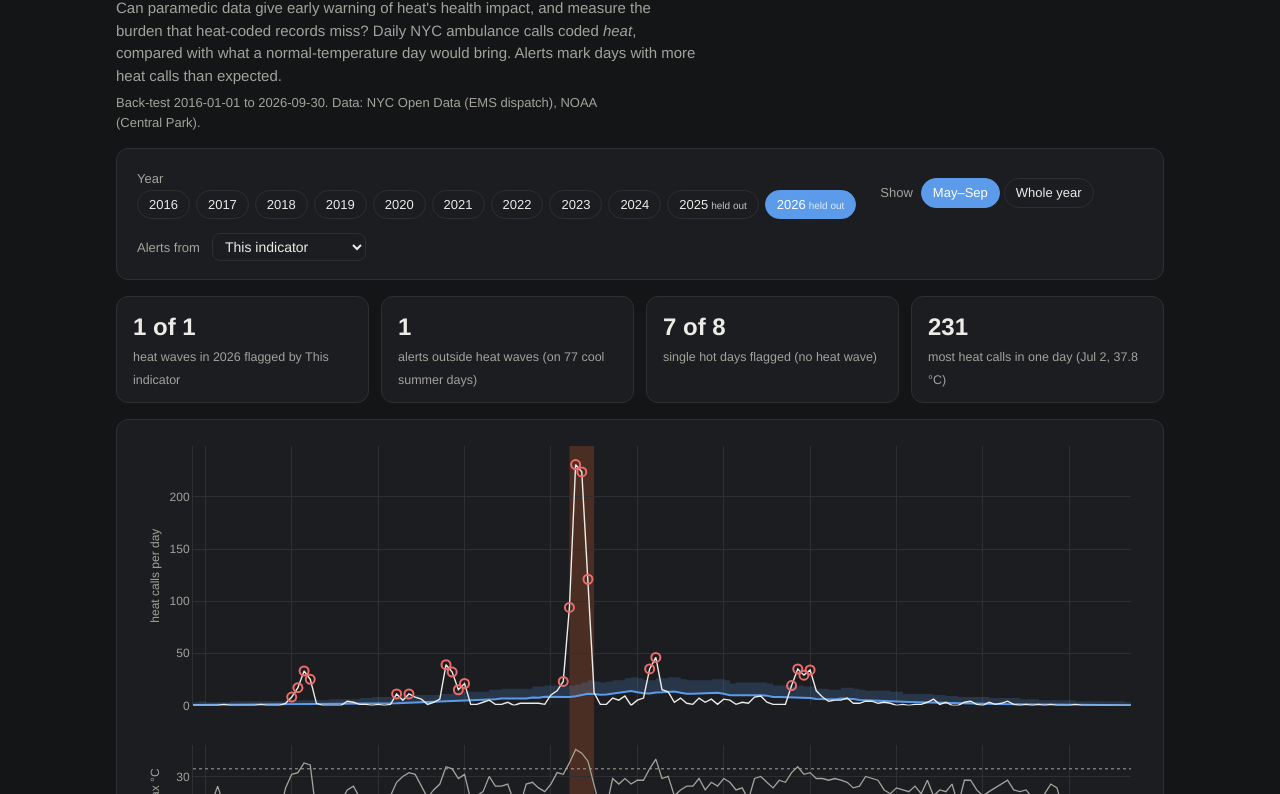
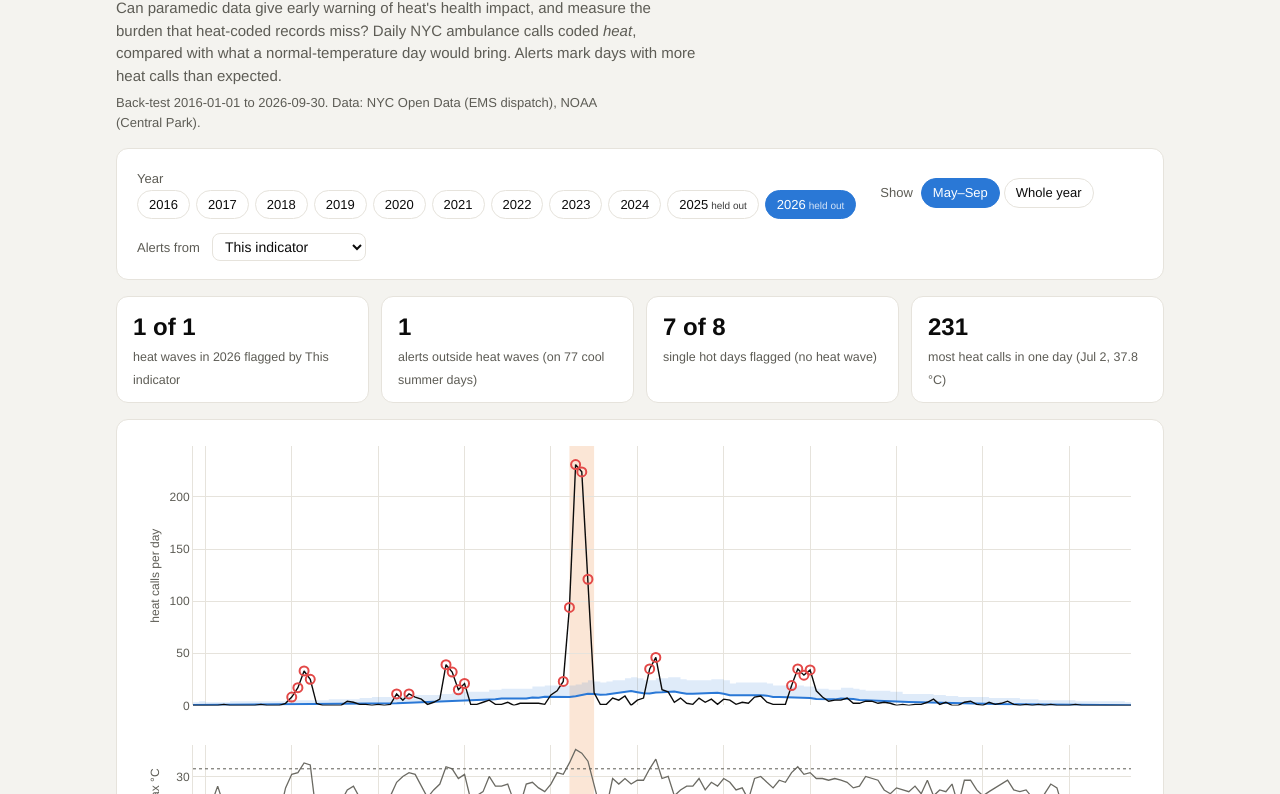
Before and after one commit to samielsabri/ems-heat-watch, a plain HTML site: page docs/index.html in a window 1280 px wide. Shown: the part 74-868 px from the top of the page. Drawn offline with nearby package versions, Linux system fonts and the dark colour scheme.

Commit message:
Dashboard: light mode only
Co-Authored-By: Claude Opus 5.5 <noreply@anthropic.com>
Claude-Session: https://claude.ai/code/session_01VeixhGwSwEB95wgmfMxAZM

```diff
--- a/docs/index.html
+++ b/docs/index.html
@@ -3,17 +3,13 @@
 <head>
 <meta charset="utf-8">
 <meta name="viewport" content="width=device-width, initial-scale=1">
+<meta name="color-scheme" content="light">
 <title>EMS Heat Watch</title>
 <style>
 :root {
+  color-scheme: light;
   --bg: #f4f3ef; --card: #ffffff; --ink: #0b0b0b; --muted: #5d5c55; --line: #e6e3dc;
   --blue: #2a78d6; --band: rgba(42,120,214,0.15); --red: #e34948; --wave: #fbe6d6; --temp: #6b6a63; --chip: #eef3fa;
-}
-@media (prefers-color-scheme: dark) {
-  :root:not([data-theme="light"]) {
-    --bg: #141517; --card: #1c1d20; --ink: #ecebe7; --muted: #a3a29b; --line: #2e2f33;
-    --blue: #5b9bea; --band: rgba(91,155,234,0.20); --red: #ef6b6a; --wave: rgba(235,104,52,0.22); --temp: #a3a29b; --chip: #23303f;
-  }
 }
 * { box-sizing: border-box; }
 body { margin: 0; background: var(--bg); color: var(--ink);
@@ -250,7 +246,6 @@ function render() {
         `<td>${h.false_alarms_per_summer.toFixed(1)}</td></tr>`; }).join("") + "</table>";
 }
 render();
-matchMedia("(prefers-color-scheme: dark)").addEventListener("change", render);
 </script>
 </body>
 </html>
```
